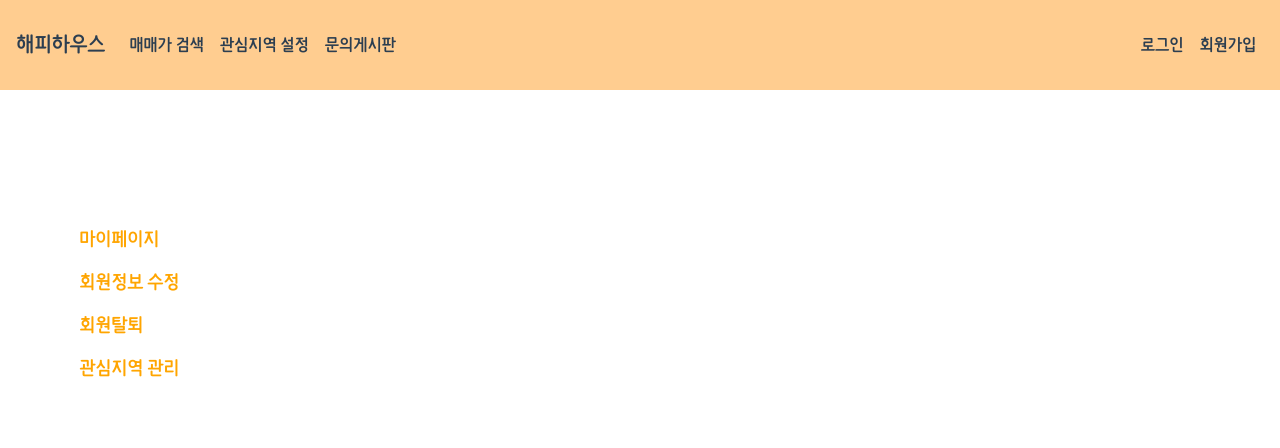
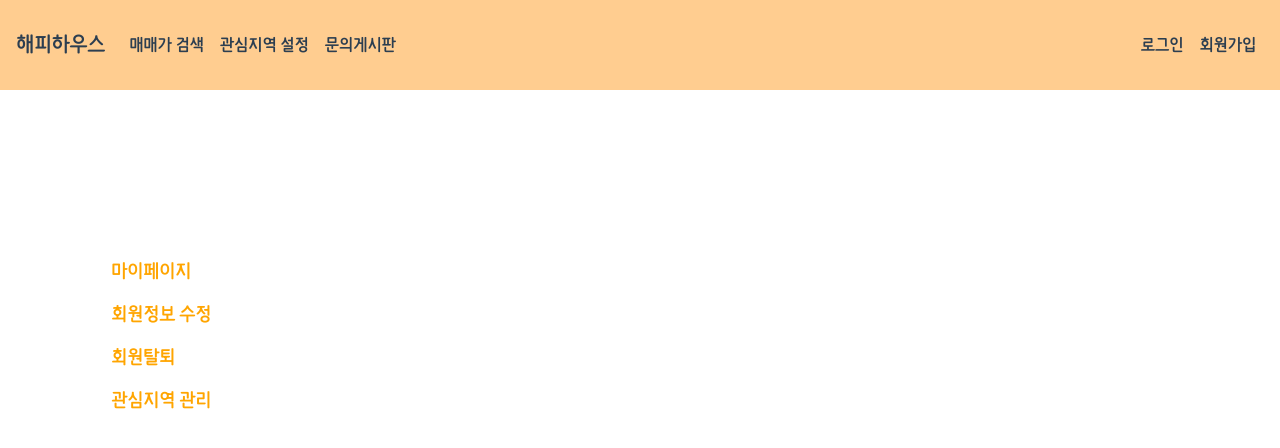
Before and after one commit to Shh-I-am-Coding/Dream-House, a Vue app: page /user/myInfo in a window 1280 px wide. Shown: the top 448 px of the page. Built offline with nearby package versions, Linux system fonts and the light colour scheme.

Commit message:
스타일 변경

```diff
--- a/src/components/user/UserMyInfo.vue
+++ b/src/components/user/UserMyInfo.vue
@@ -1,5 +1,5 @@
 <template>
-  <div>
+  <div class="m-5">
     <h1 class="m-2">안녕하세요, {{ userInfo.name }} 님 👋</h1>
     <div>
       <b-img :src="require('@/assets/img/myinfo_home.png')" rounded fluid alt="Responsive image" width="1000"></b-img>
--- a/src/views/UserMyInfoView.vue
+++ b/src/views/UserMyInfoView.vue
@@ -2,7 +2,7 @@
   <div class="h-100">
     <b-row class="m-5">
       <b-col
-        ><div class="float-left text-left p-3">
+        ><div class="float-left text-left p-5">
           <br /><br /><br />
           <p><router-link :to="{ name: 'userMyInfoHome' }" class="link">마이페이지</router-link></p>
           <p><router-link :to="{ name: 'userModify' }" class="link">회원정보 수정</router-link></p>
```
